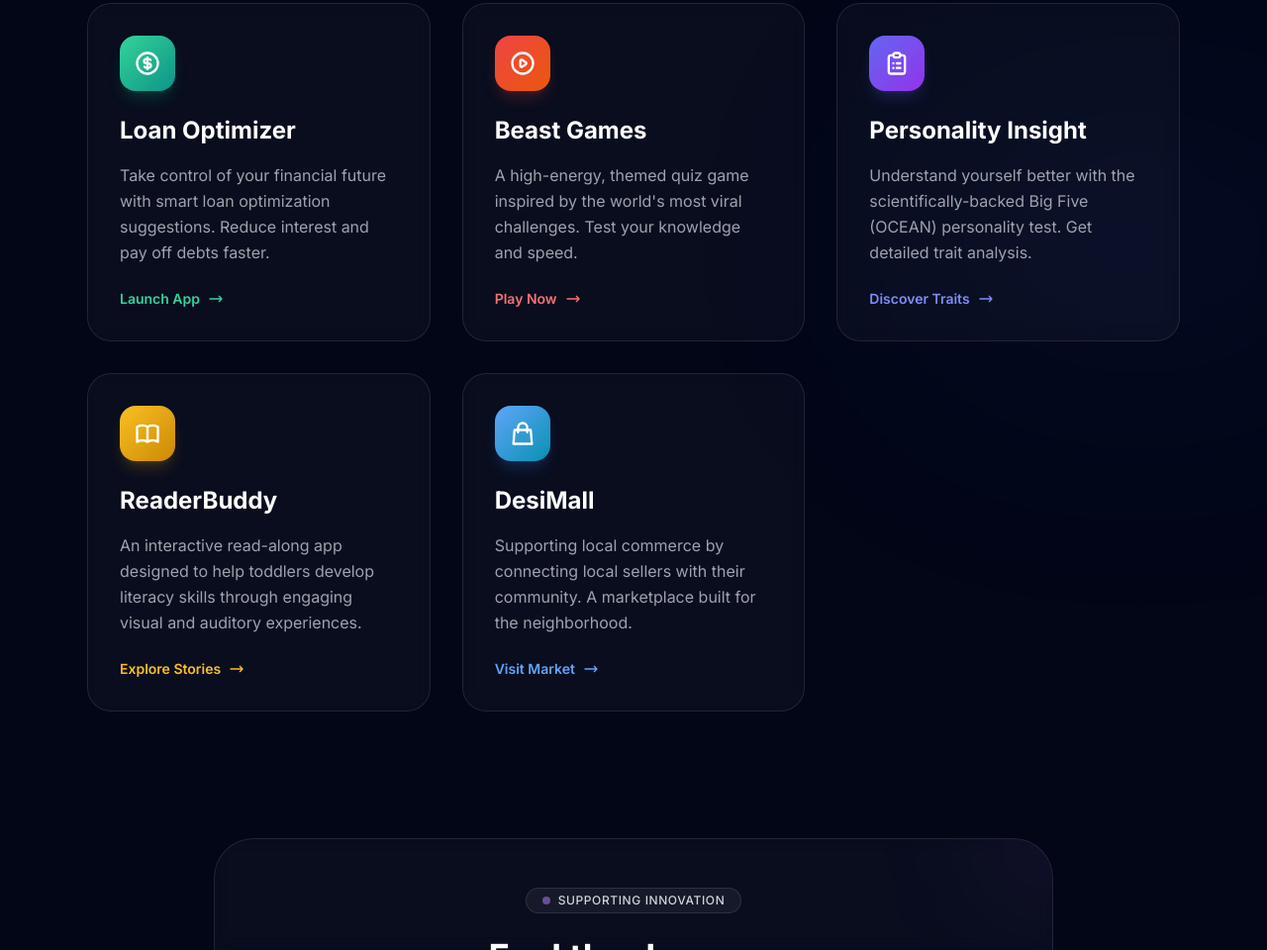
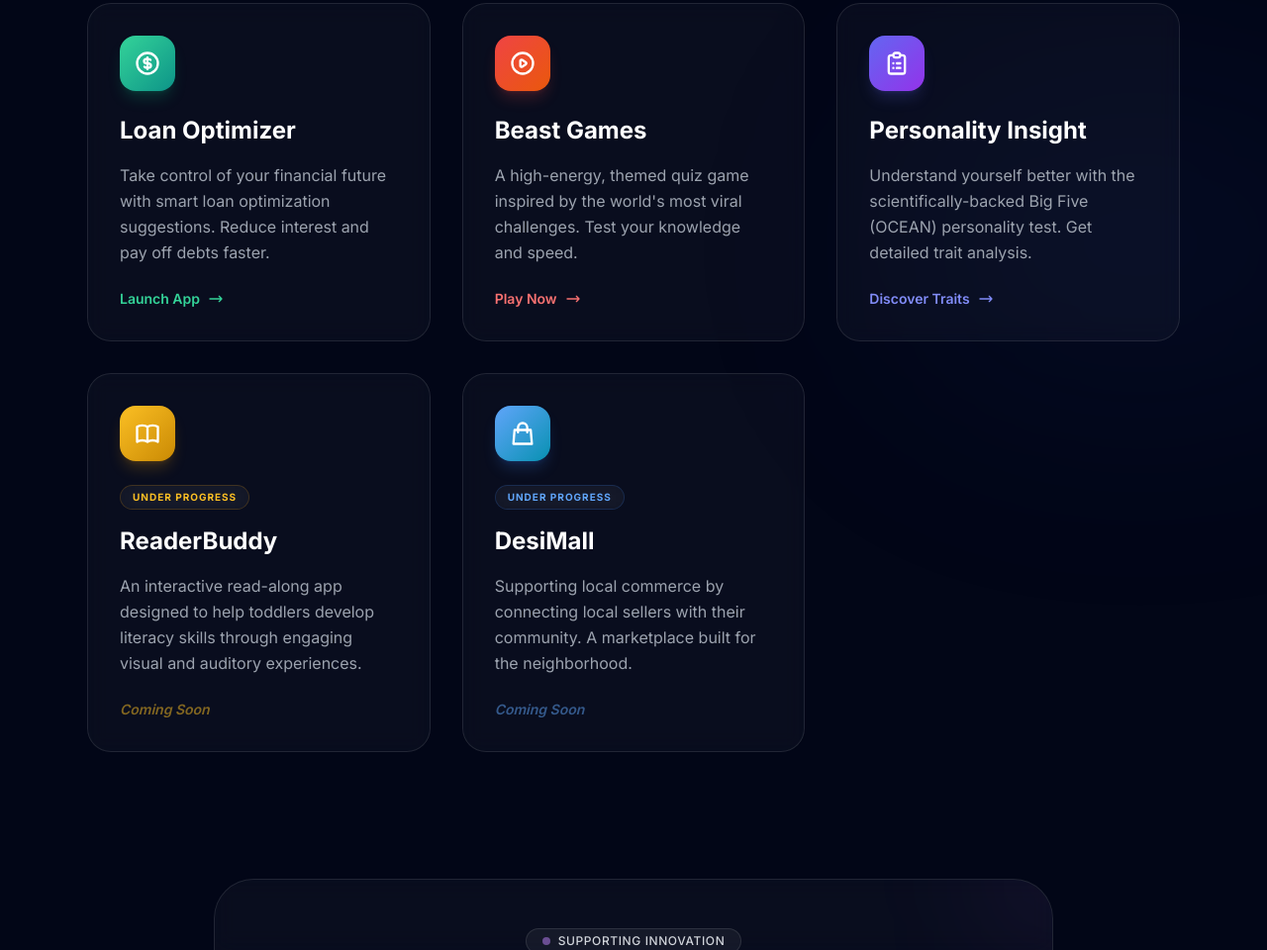
Before and after one commit to VadirajBhatt/profile, a plain HTML site: page index.html in a window 1280 px wide. Shown: the part 475-1435 px from the top of the page at 99% size. Drawn offline with nearby package versions, Linux system fonts and the light colour scheme.

Commit message:
WIP for new apps

```diff
--- a/index.html
+++ b/index.html
@@ -145,42 +145,42 @@
             </a>
 
             <!-- ReaderBuddy -->
-            <a href="https://readerbuddy.corelytics.in" target="_blank" class="glass p-8 rounded-3xl group transition-all duration-500 hover:-translate-y-2 flex flex-col h-full lg:col-start-1 lg:ml-auto lg:w-full">
+            <div class="glass p-8 rounded-3xl group transition-all duration-500 hover:-translate-y-2 flex flex-col h-full lg:col-start-1 lg:ml-auto lg:w-full cursor-default">
                 <div class="w-14 h-14 bg-gradient-to-br from-amber-400 to-yellow-600 rounded-2xl flex items-center justify-center mb-6 shadow-lg shadow-amber-500/20 group-hover:scale-110 transition-transform">
                     <svg class="w-7 h-7 text-white" fill="none" stroke="currentColor" viewBox="0 0 24 24">
                         <path stroke-linecap="round" stroke-linejoin="round" stroke-width="2" d="M12 6.253v13m0-13C10.832 5.477 9.246 5 7.5 5S4.168 5.477 3 6.253v13C4.168 18.477 5.754 18 7.5 18s3.332.477 4.5 1.253m0-13C13.168 5.477 14.754 5 16.5 5c1.747 0 3.332.477 4.5 1.253v13C19.832 18.477 18.247 18 16.5 18c-1.746 0-3.332.477-4.5 1.253"></path>
                     </svg>
                 </div>
+                <div class="inline-block self-start px-3 py-1 mb-4 glass rounded-full text-[10px] font-bold tracking-widest uppercase text-amber-400 border border-amber-500/20">
+                    Under Progress
+                </div>
                 <h3 class="text-2xl font-bold mb-4 group-hover:text-amber-400 transition-colors">ReaderBuddy</h3>
                 <p class="text-gray-400 leading-relaxed mb-6 flex-grow">
                     An interactive read-along app designed to help toddlers develop literacy skills through engaging visual and auditory experiences.
                 </p>
-                <div class="flex items-center text-amber-400 font-semibold text-sm">
-                    Explore Stories
-                    <svg class="w-4 h-4 ml-2 group-hover:translate-x-1 transition-transform" fill="none" stroke="currentColor" viewBox="0 0 24 24">
-                        <path stroke-linecap="round" stroke-linejoin="round" stroke-width="2" d="M17 8l4 4m0 0l-4 4m4-4H3"></path>
-                    </svg>
+                <div class="flex items-center text-amber-400/50 font-semibold text-sm italic">
+                    Coming Soon
                 </div>
-            </a>
+            </div>
 
             <!-- DesiMall -->
-            <a href="https://desimall.corelytics.in" target="_blank" class="glass p-8 rounded-3xl group transition-all duration-500 hover:-translate-y-2 flex flex-col h-full lg:col-start-2 lg:w-full">
+            <div class="glass p-8 rounded-3xl group transition-all duration-500 hover:-translate-y-2 flex flex-col h-full lg:col-start-2 lg:w-full cursor-default">
                 <div class="w-14 h-14 bg-gradient-to-br from-blue-400 to-cyan-600 rounded-2xl flex items-center justify-center mb-6 shadow-lg shadow-blue-500/20 group-hover:scale-110 transition-transform">
                     <svg class="w-7 h-7 text-white" fill="none" stroke="currentColor" viewBox="0 0 24 24">
                         <path stroke-linecap="round" stroke-linejoin="round" stroke-width="2" d="M16 11V7a4 4 0 00-8 0v4M5 9h14l1 12H4L5 9z"></path>
                     </svg>
                 </div>
+                <div class="inline-block self-start px-3 py-1 mb-4 glass rounded-full text-[10px] font-bold tracking-widest uppercase text-blue-400 border border-blue-500/20">
+                    Under Progress
+                </div>
                 <h3 class="text-2xl font-bold mb-4 group-hover:text-blue-400 transition-colors">DesiMall</h3>
                 <p class="text-gray-400 leading-relaxed mb-6 flex-grow">
                     Supporting local commerce by connecting local sellers with their community. A marketplace built for the neighborhood.
                 </p>
-                <div class="flex items-center text-blue-400 font-semibold text-sm">
-                    Visit Market
-                    <svg class="w-4 h-4 ml-2 group-hover:translate-x-1 transition-transform" fill="none" stroke="currentColor" viewBox="0 0 24 24">
-                        <path stroke-linecap="round" stroke-linejoin="round" stroke-width="2" d="M17 8l4 4m0 0l-4 4m4-4H3"></path>
-                    </svg>
+                <div class="flex items-center text-blue-400/50 font-semibold text-sm italic">
+                    Coming Soon
                 </div>
-            </a>
+            </div>
 
         </div>
     </main>
```
